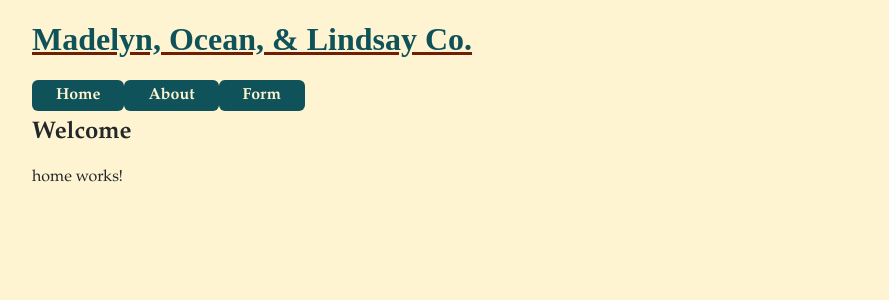
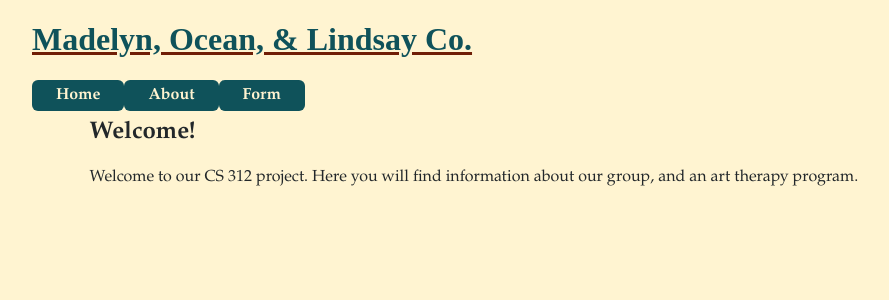
Before and after one commit to lpmichael/group-25-project, an Angular app: page /home in a window 1280 px wide. Shown: the top 300 px of the page, without its empty margins (32-921 px from the left). Built offline with nearby package versions, Linux system fonts and the light colour scheme.

Commit message:
fixed links

```diff
--- a/src/app/app.routes.ts
+++ b/src/app/app.routes.ts
@@ -6,7 +6,7 @@ import { FormComponent } from './form/form.component';
 
 export const routes: Routes = [
     {path: 'home', component: HomeComponent},
-    {path: '', component: HomeComponent},
     {path: 'about', component: AboutComponent},
-    {path: 'form', component: FormComponent}
+    {path: 'form', component: FormComponent},
+    {path: '', redirectTo: 'home', pathMatch: "full"},
 ];
--- a/src/app/home/home.component.html
+++ b/src/app/home/home.component.html
@@ -1,4 +1,7 @@
 <title>Home</title>
-<h2>Welcome </h2>
 
-<p>home works!</p>
+<body>
+<h2>Welcome!</h2>
+
+<p>Welcome to our CS 312 project. Here you will find information about our group, and an art therapy program. </p>
+</body>
```
